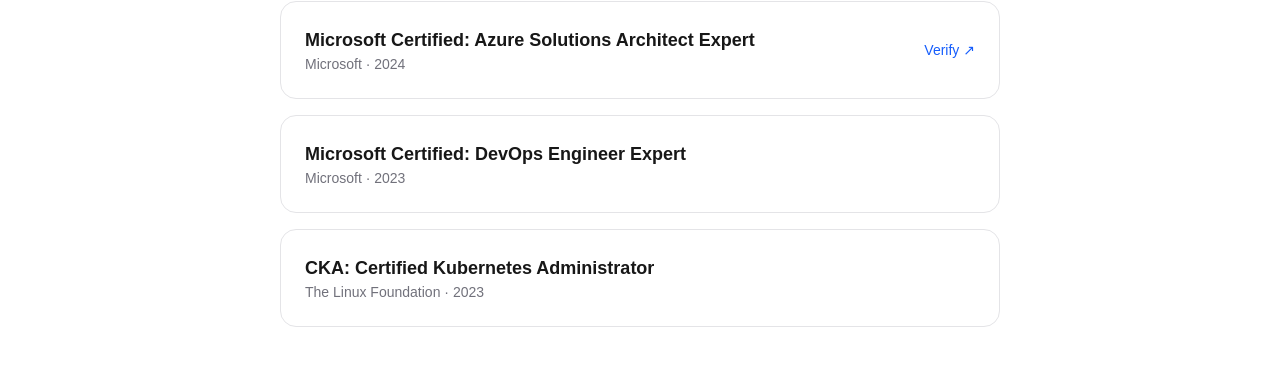
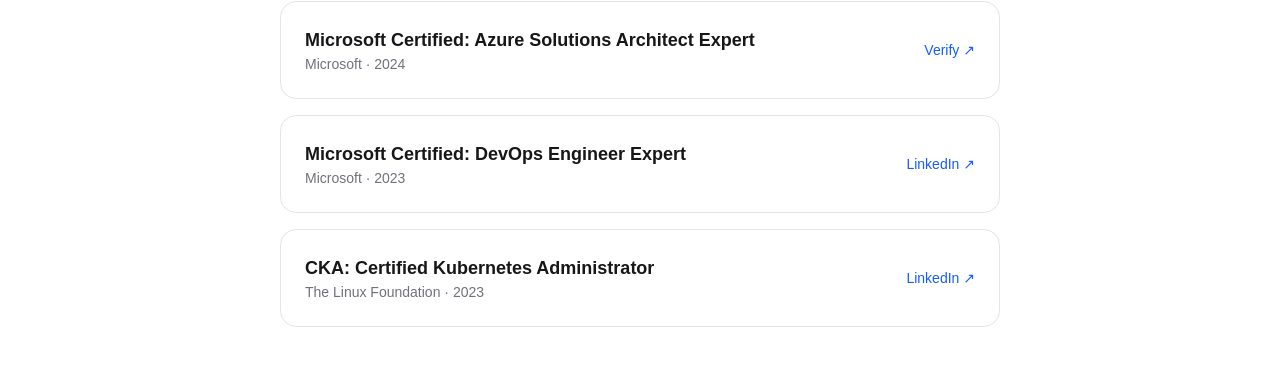
Before and after one commit to japnam89/portfolio, a Next.js app: page /certificates in a window 1280 px wide. Shown: the part 264-641 px from the top of the page. Built offline with nearby package versions, Linux system fonts and the light colour scheme.

Commit message:
Certificates: add LinkedIn verify link per cert card
- certificates.ts exports LINKEDIN_CERTS_URL (profile certs overlay)
- page links each cert to its own verify URL, else LinkedIn certs view

```diff
--- a/src/app/certificates/page.tsx
+++ b/src/app/certificates/page.tsx
@@ -1,4 +1,4 @@
-import { certificates } from "@/data/certificates";
+import { certificates, LINKEDIN_CERTS_URL } from "@/data/certificates";
 
 // "/certificates". Reads the certificate list from src/data/certificates.ts.
 export default function Certificates() {
@@ -32,6 +32,16 @@
                 Verify ↗
               </a>
             )}
+            {!cert.link && (
+              <a
+                href={LINKEDIN_CERTS_URL}
+                target="_blank"
+                rel="noopener noreferrer"
+                className="mt-2 shrink-0 text-sm font-medium text-blue-600 hover:underline sm:mt-0"
+              >
+                LinkedIn ↗
+              </a>
+            )}
           </li>
         ))}
       </ul>
--- a/src/data/certificates.ts
+++ b/src/data/certificates.ts
@@ -1,10 +1,16 @@
 // Your certifications. Add/remove entries here — the page reads from this list.
+// LinkedIn has no per-certification public deep link, so each card links to
+// your LinkedIn profile's certifications view.
+
+export const LINKEDIN_URL = "https://www.linkedin.com/in/japnam-singh-160968164/";
+// LinkedIn " certifications" overlay deep-link (opens the Licenses & Certifications section).
+export const LINKEDIN_CERTS_URL = `${LINKEDIN_URL}overlay/overlay/::experience,licenses`;
 
 export type Certificate = {
   name: string;
   issuer: string;
   year?: string; // e.g. "2023"
-  link?: string; // optional URL to verify the credential
+  link?: string; // optional explicit verify URL; falls back to LinkedIn certs view
 };
 
 export const certificates: Certificate[] = [
```
